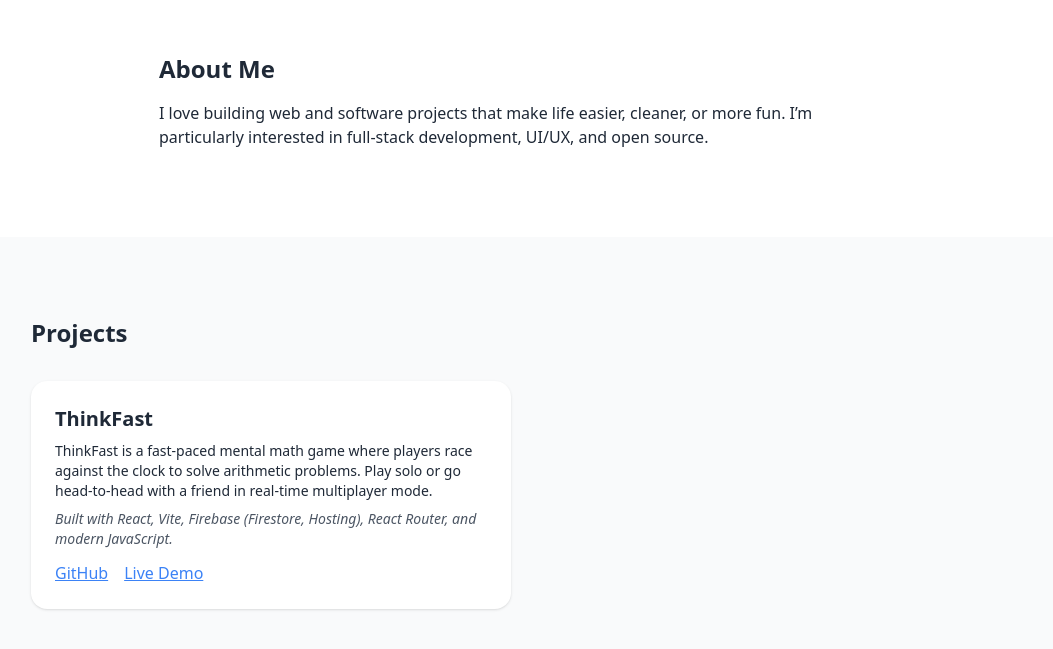
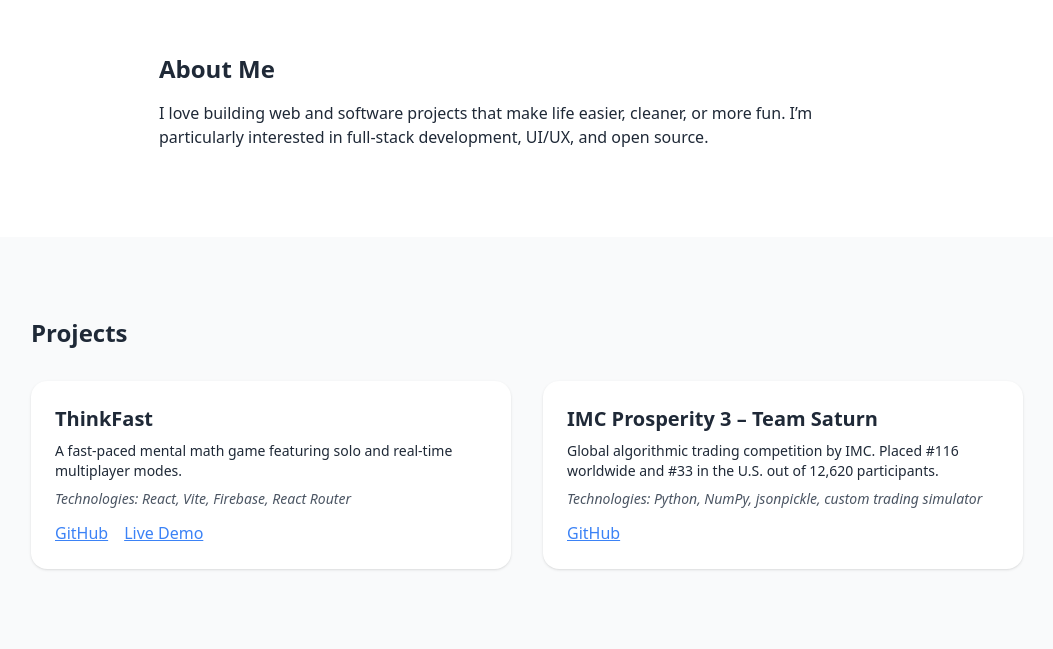
Before and after one commit to Bobby-Krishnan/Portfolio, a React (Create React App) app: page / in a window 1280 px wide. Shown: the part 887-1536 px from the top of the page, without its empty margins (113-1166 px from the left). Built offline with nearby package versions, Linux system fonts and the light colour scheme.

Commit message:
imc project addition

```diff
--- a/src/App.js
+++ b/src/App.js
@@ -38,14 +38,15 @@ function App() {
         <div className="container mx-auto px-4 max-w-5xl">
           <h3 className="text-2xl font-bold mb-8">Projects</h3>
           <div className="grid grid-cols-1 md:grid-cols-2 gap-8">
-            {/* ThinkFast Project Card */}
+
+            {/* ThinkFast Project */}
             <div className="p-6 bg-white rounded-2xl shadow">
               <h4 className="text-xl font-semibold">ThinkFast</h4>
               <p className="mt-2 text-sm">
-                ThinkFast is a fast-paced mental math game where players race against the clock to solve arithmetic problems. Play solo or go head-to-head with a friend in real-time multiplayer mode.
+                A fast-paced mental math game featuring solo and real-time multiplayer modes.
               </p>
               <p className="mt-2 text-sm text-gray-600 italic">
-                Built with React, Vite, Firebase (Firestore, Hosting), React Router, and modern JavaScript.
+                Technologies: React, Vite, Firebase, React Router
               </p>
               <div className="mt-3 space-x-4">
                 <a
@@ -66,6 +67,28 @@ function App() {
                 </a>
               </div>
             </div>
+
+            {/* IMC Prosperity 3 – Team Saturn Project */}
+            <div className="p-6 bg-white rounded-2xl shadow">
+              <h4 className="text-xl font-semibold">IMC Prosperity 3 – Team Saturn</h4>
+              <p className="mt-2 text-sm">
+                Global algorithmic trading competition by IMC. Placed #116 worldwide and #33 in the U.S. out of 12,620 participants.
+              </p>
+              <p className="mt-2 text-sm text-gray-600 italic">
+                Technologies: Python, NumPy, jsonpickle, custom trading simulator
+              </p>
+              <div className="mt-3 space-x-4">
+                <a
+                  href="https://github.com/Bobby-Krishnan/IMC-Prosperity-3"
+                  className="text-blue-500 underline"
+                  target="_blank"
+                  rel="noopener noreferrer"
+                >
+                  GitHub
+                </a>
+              </div>
+            </div>
+
           </div>
         </div>
       </section>
```
